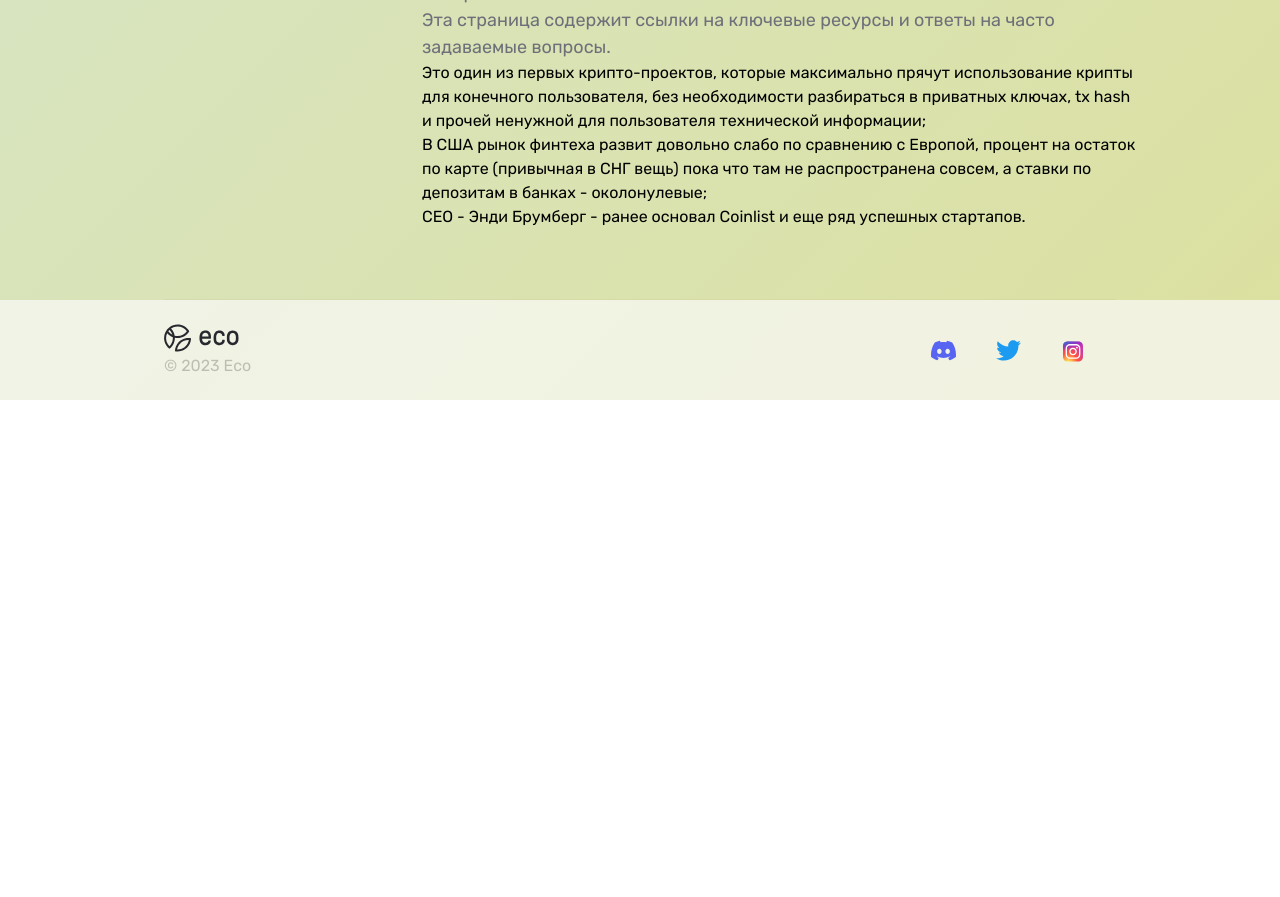
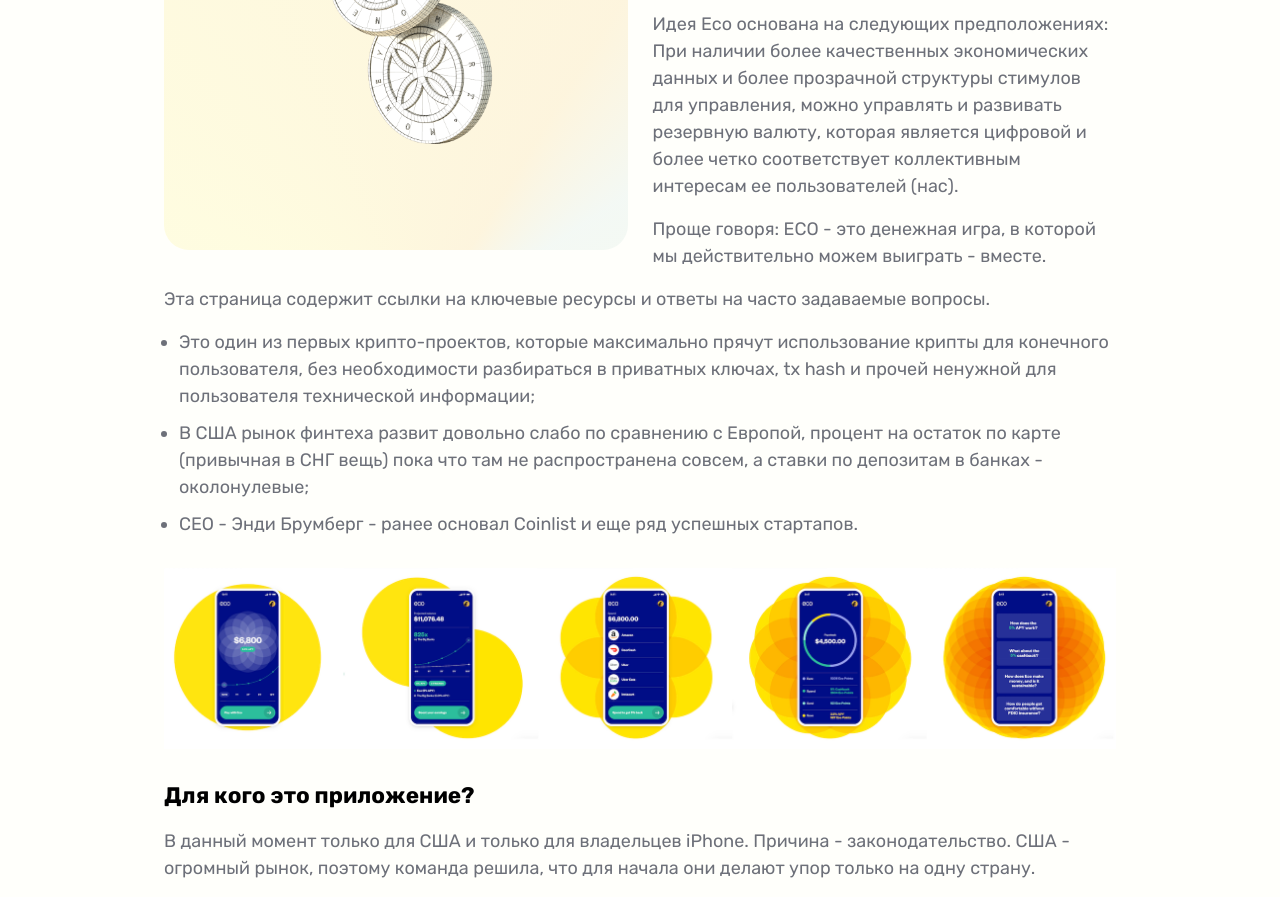
Before and after one commit to ecollectivedao/EcoFaq, a React (Create React App) app: page /welcome in a window 1280 px wide. Shown: the part 420-1317 px from the top of the page. Before the commit the page ends 820 px from the top, so only its background shows below. Built offline with nearby package versions, Linux system fonts and the light colour scheme.

Commit message:
Welcome page construction

```diff
--- a/src/containers/News/News.scss
+++ b/src/containers/News/News.scss
@@ -1,5 +1,5 @@
 .news {
-    margin-top: 140px;
+    margin-top: 40px;
 
     &__container {
 
@@ -57,9 +57,14 @@
         margin-bottom: 10px;
     }
     &__text-title {
+        margin-top: 23px;
         font-size: 22.5px;
         font-weight: 700;
-        margin-bottom: 10px;
+        margin-bottom: 15px;
+    }
+    &__img {
+        margin-top: 20px;
+        width: 100%!important;
     }
 
 }
--- a/src/containers/News/News.tsx
+++ b/src/containers/News/News.tsx
@@ -1,6 +1,8 @@
 import coins from 'assets/img/coins.png'
 
 import './News.scss'
+
+import image from 'assets/img/mob.png'
 
 export const News = () => {
     return (
@@ -20,17 +22,16 @@
                         <p className="news__descr">Идея Eco основана на следующих предположениях:
                             При наличии более качественных экономических данных и более прозрачной структуры стимулов для управления, можно управлять и развивать резервную валюту, которая является цифровой и более четко соответствует коллективным интересам ее пользователей (нас).</p>
                         <p className="news__descr">Проще говоря: ЕСО - это денежная игра, в которой мы действительно можем выиграть - вместе.</p>
-                        {/* <p className="news__descr">Эта страница содержит ссылки на ключевые ресурсы и ответы на часто задаваемые вопросы.</p> */}
-                        {/* <ul className="news__list">
+                    </div>
+                </div>
+                <p className="news__descr">Эта страница содержит ссылки на ключевые ресурсы и ответы на часто задаваемые вопросы.</p>
+                        <ul className="news__list">
                             <li className="news__list-item">Это один из первых крипто-проектов, которые максимально прячут использование крипты для конечного пользователя, без необходимости разбираться в приватных ключах, tx hash и прочей ненужной для пользователя технической информации;</li>
                             <li className="news__list-item">В США рынок финтеха развит довольно слабо по сравнению с Европой, процент на остаток по карте (привычная в СНГ вещь) пока что там не распространена совсем, а ставки по депозитам в банках - околонулевые;</li>
                             <li className="news__list-item">CEO - Энди Брумберг - ранее основал Coinlist и еще ряд успешных стартапов.</li>
-                        </ul> */}
-                    </div>
-
-                </div>
-                {/* <div className="news__info">
-                    <img src="" alt="promo" />
+                        </ul>
+                <div className="news__info">
+                    <img className='news__img' src={image} alt="promo" />
 
                     <h3 className="news__text-title">Для кого это приложение?</h3>
                     <p className="news__descr">В данный момент только для США и только для владельцев iPhone. Причина - законодательство. США - огромный рынок, поэтому команда решила, что для начала они делают упор только на одну страну.</p>
@@ -42,7 +43,7 @@
                         <li className="news__list-item">Сообщество, создающее и поддерживающее Eco, не похоже ни на какое другое. Это очень активная, вдохновляющая и целеустремленная группа, объединенная одной целью: способствовать внедрению Эко. От глубоких экономических дискуссий до творческого контента - вы найдете свое место в сообществе Eco.</li>
                         <li className="news__list-item">Валюта Eco, $ECO, управляется собственной денежной политикой, подобно фиатным валютам, которые мы используем каждый день. Но вместо далекого центрального банка, определяющего политику, это делает избранная группа пользователей Eco (называемая "попечителями"), используя лучшие данные и лучшие инструменты, с более четкими стимулами.</li>
                     </ul>
-                </div> */}
+                </div>
             </div>
         </section>
     )
--- a/src/containers/Promo/Promo.scss
+++ b/src/containers/Promo/Promo.scss
@@ -12,12 +12,12 @@
         font-weight: 600;
         animation: reveal ease-out 1s;
         opacity: 0;
-        z-index: -1;
+        // z-index: -1;
         animation-fill-mode: forwards;
     }
 
     &__subtitle {
-        z-index: -1;
+        // z-index: -1;
         font-size: 46px;
         margin-top: 15px;
         font-weight: 600;
@@ -42,7 +42,7 @@
         margin-right: 1%;
         // color: #e0de87;
         // color: #137204;
-        color: #085fb0;
+        color: #4a8f78;
 
     }
 }
--- a/src/layouts/MainLayout.tsx
+++ b/src/layouts/MainLayout.tsx
@@ -10,7 +10,7 @@
 
 export const MainLayout = ({children}: {children: React.ReactNode}) => {
     return (
-        <>
+        <div className='wrapper__gradient'>
             <Header/>
 
             <main className="main">
@@ -19,6 +19,6 @@
                 </div>
             </main>
             <Footer/>
-        </>
+        </div>
     )
 }
--- /dev/null
+++ b/src/layouts/SecondaryLayout.tsx
@@ -0,0 +1,19 @@
+import {Header} from 'containers'
+import {Footer} from 'containers/Footer/Footer'
+
+//
+
+export const SecondaryLayout = ({children}: {children: React.ReactNode}) => {
+    return (
+        <>
+            <Header/>
+
+            <main className="main">
+                <div className="container__body">
+                  {children}
+                </div>
+            </main>
+            <Footer/>
+        </>
+    )
+}
--- a/src/pages/WelcomeToEco.tsx
+++ b/src/pages/WelcomeToEco.tsx
@@ -1,12 +1,13 @@
-import { MainLayout } from "layouts/MainLayout"
-import {News2} from 'containers'
+import { SecondaryLayout } from "layouts/SecondaryLayout"
+import {News2, News, NewsCenter} from 'containers'
+
 
 export const WelcomeToEco = () => {
     return (
-        <MainLayout>
-                    {/* <News/> */}
-                    <News2/>
-                    {/* <NewsCenter/> */}
-        </MainLayout>
+        <SecondaryLayout>
+                    <News/>
+                    {/* <News2/>
+                    <NewsCenter/> */}
+        </SecondaryLayout>
     )
 }
--- a/src/styles/base.scss
+++ b/src/styles/base.scss
@@ -1,9 +1,6 @@
 body {
     background: #fffffb;
     // background: linear-gradient(-45deg, #EE7752, #e6d85d, #23A6D5, #23D5AB) ;
-    background: linear-gradient(-45deg, #dfdd86, #d5e7d7, #fffffb) ;
-    background-size: 400% 400%;
-    animation: change 10s ease-in-out infinite;
 }
 
 .container {
@@ -48,3 +45,9 @@
         background-position: 0 50%;
     }
 }
+
+.wrapper__gradient {
+    background: linear-gradient(-45deg, #dfdd86, #d5e7d7, #fffffb) ;
+    background-size: 400% 400%;
+    animation: change 10s ease-in-out infinite;
+}
```
Also changed, not shown: src/assets/img/4.png (deleted), src/assets/img/mob.png (added).
